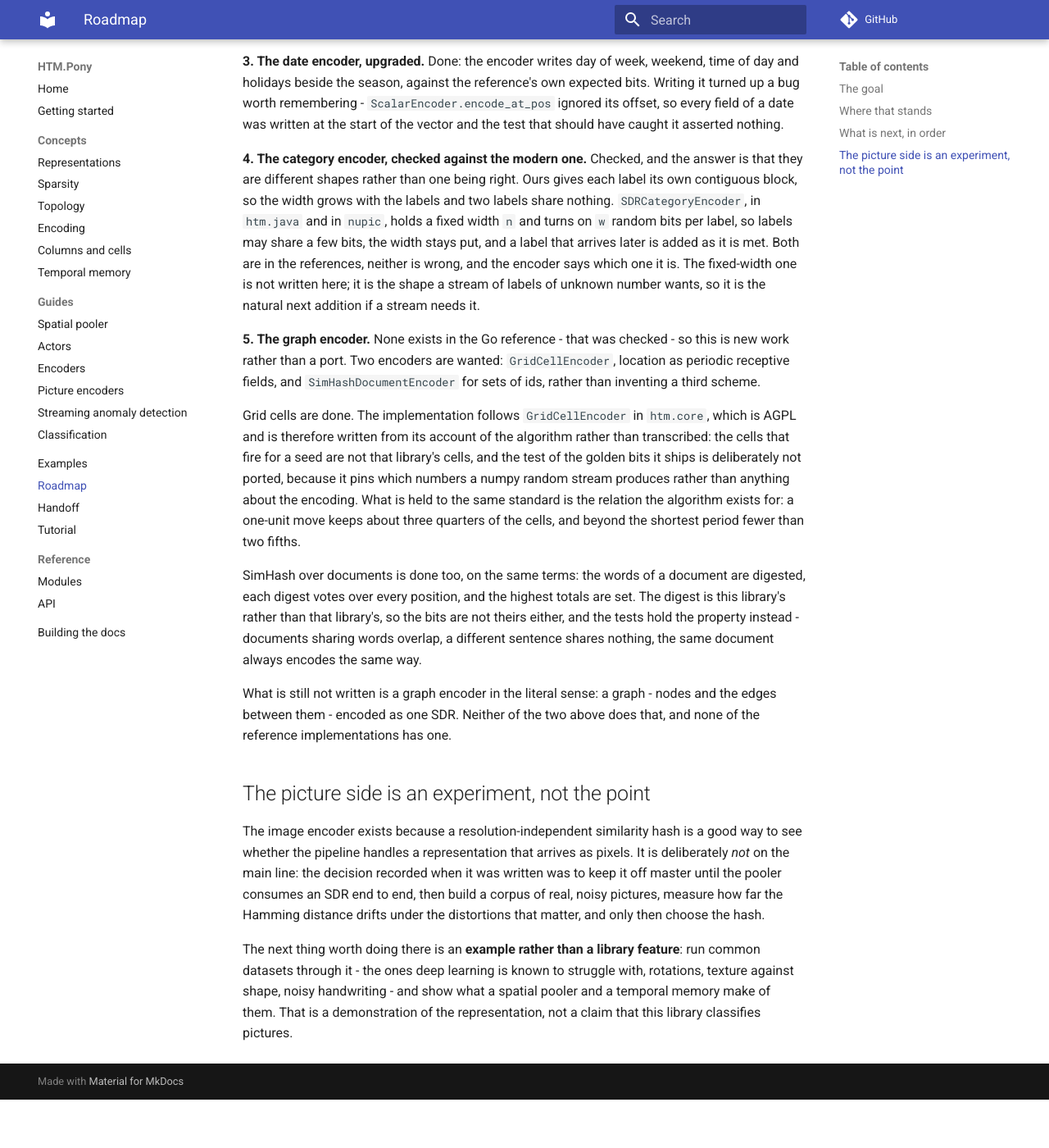
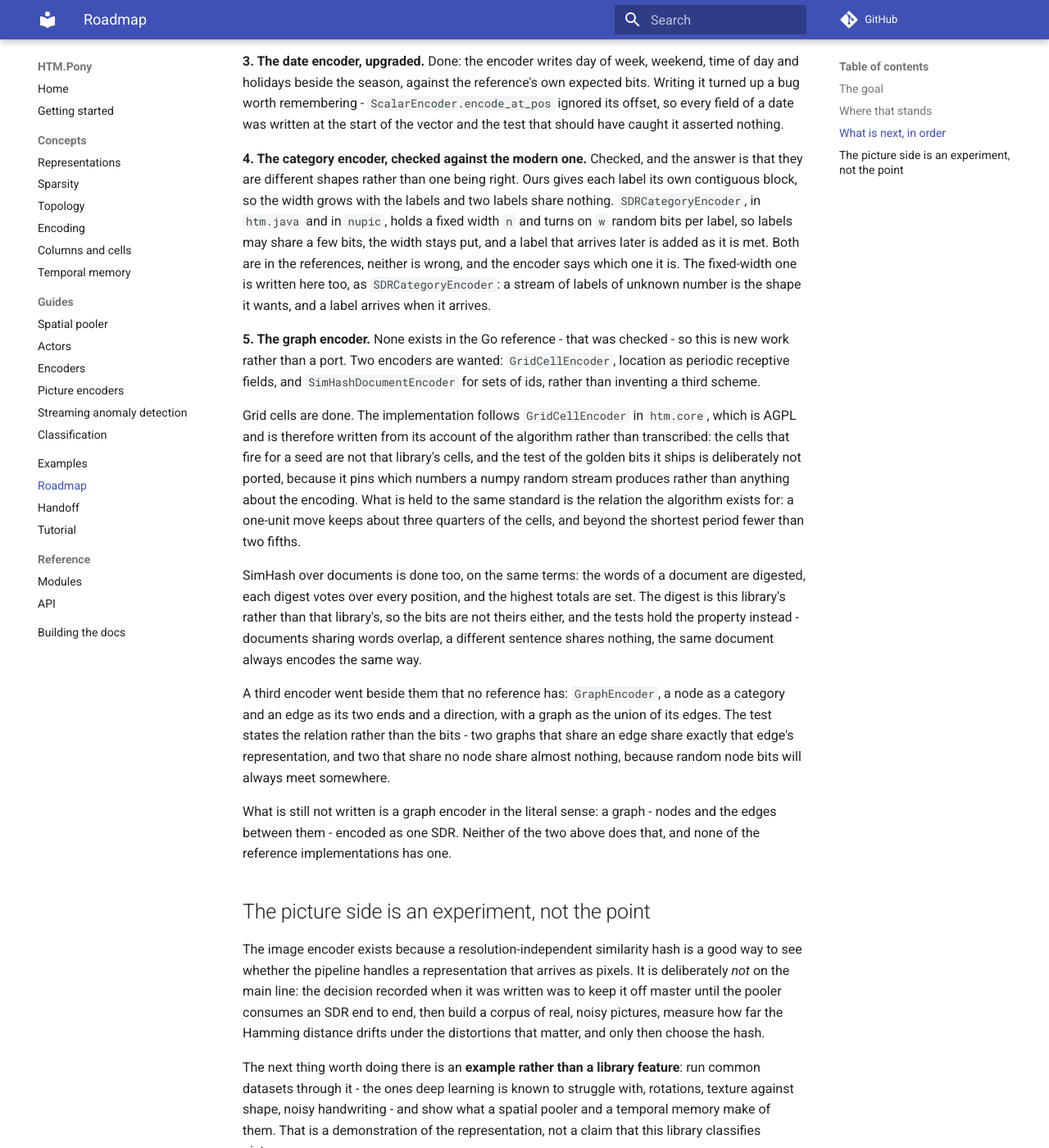
Before and after one commit to d-led/htm.pony, an MkDocs documentation site: the page built from docs/roadmap.md, in a window 1280 px wide and 1400 px high, scrolled down 1826 px. Shown: the whole window at 82% size. Built offline with MkDocs 1.6.1 and Material for MkDocs 9.7.7, drawn with Linux system fonts in a browser that asks for light colours; comment, search, counter and statistics services are not loaded; before the commit the page ends 3167 px from its top, so only the background shows below that.

Commit message:
Say in the roadmap that the two encoders it calls next are in
The fixed-width category encoder and the graph encoder were landed a while back
and the roadmap still described them as the natural next additions. It now says
what is here - SDRCategoryEncoder for a stream of labels of unknown number, and
GraphEncoder, which no reference has - and what each of them is held to.

```diff
--- a/docs/roadmap.md
+++ b/docs/roadmap.md
@@ -69,8 +69,9 @@ labels share nothing. `SDRCategoryEncoder`, in `htm.java` and in `nupic`, holds
 fixed width `n` and turns on `w` random bits per label, so labels may share a few
 bits, the width stays put, and a label that arrives later is added as it is met.
 Both are in the references, neither is wrong, and the encoder says which one it
-is. The fixed-width one is not written here; it is the shape a stream of labels
-of unknown number wants, so it is the natural next addition if a stream needs it.
+is. The fixed-width one is written here too, as `SDRCategoryEncoder`: a stream of
+labels of unknown number is the shape it wants, and a label arrives when it
+arrives.
 
 **5. The graph encoder.** None exists in the Go reference - that was checked - so
 this is new work rather than a port. Two encoders are wanted:
@@ -93,6 +94,12 @@ theirs either, and the tests hold the property instead - documents sharing words
 overlap, a different sentence shares nothing, the same document always encodes
 the same way.
 
+A third encoder went beside them that no reference has: `GraphEncoder`, a node as
+a category and an edge as its two ends and a direction, with a graph as the union
+of its edges. The test states the relation rather than the bits - two graphs that
+share an edge share exactly that edge's representation, and two that share no
+node share almost nothing, because random node bits will always meet somewhere.
+
 What is still not written is a graph encoder in the literal sense: a graph - nodes
 and the edges between them - encoded as one SDR. Neither of the two above does
 that, and none of the reference implementations has one.
```
